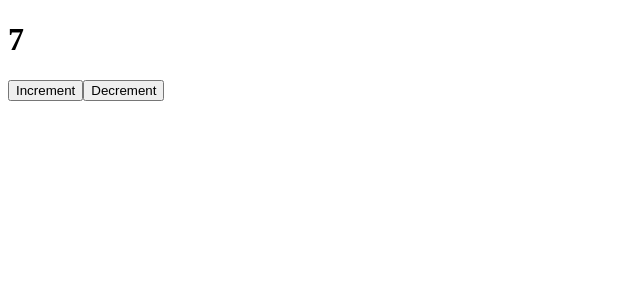
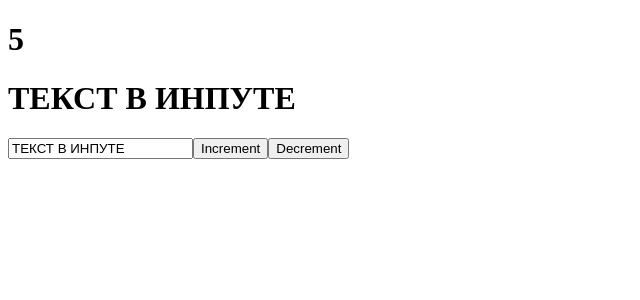
Before and after one commit to evgenyk-nn/react-fund-course, a React (Create React App) app: page / in a window 1280 px wide. Shown: the top 300 px of the page, without its empty margins (0-640 px from the left). Built offline with nearby package versions, Linux system fonts and the light colour scheme.

Commit message:
added two-way binding

```diff
--- a/src/App.js
+++ b/src/App.js
@@ -1,26 +1,30 @@
-import React from 'react';
+import React, {useState} from 'react';
 
 function App() {
-    let likes = 7;
+    const [likes, setLikes] = useState(5)
+    const [value, setValue] = useState('ТЕКСТ В ИНПУТЕ')
 
-    function increment() {
-      likes += 1;
-      console.log(likes);
+    function increment(){
+      setLikes(likes + 1)
     }
 
-    function decrement() {
-      likes -= 1;
-      console.log(likes);
+    function decrement(){
+      setLikes(likes - 1)
     }
 
-
-  return (
-    <div className="App">
-      <h1>{likes}</h1>
-      <button onClick={increment}>Increment</button>
-      <button onClick={decrement}>Decrement</button>
-    </div>
-  );
+    return (
+      <div className="App">
+        {<h1>{likes}</h1>}
+        {<h1>{value}</h1>}
+        <input
+            type="text"
+            value={value}
+            onChange={event => setValue(event.target.value)}
+        />
+        {<button onClick={increment}>Increment</button>}
+        {<button onClick={decrement}>Decrement</button>}
+      </div>
+    );
 }
 
 export default App;
```
